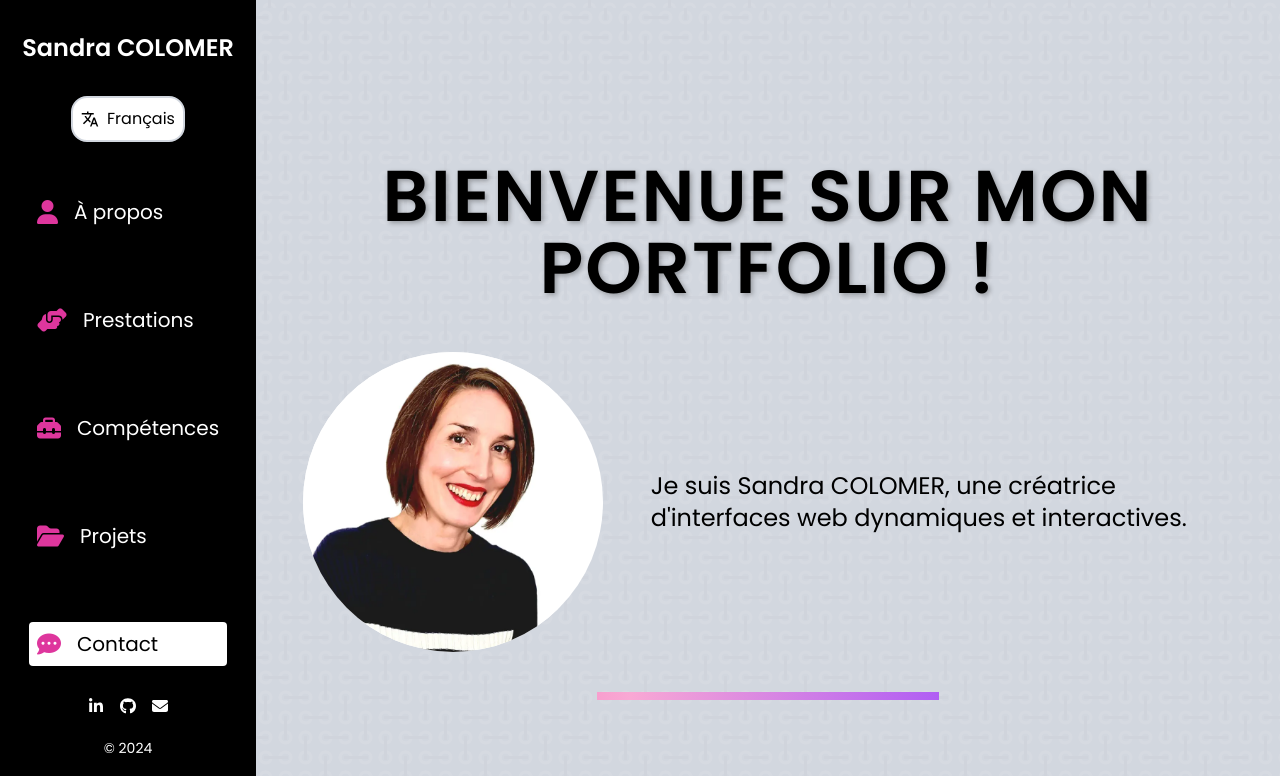
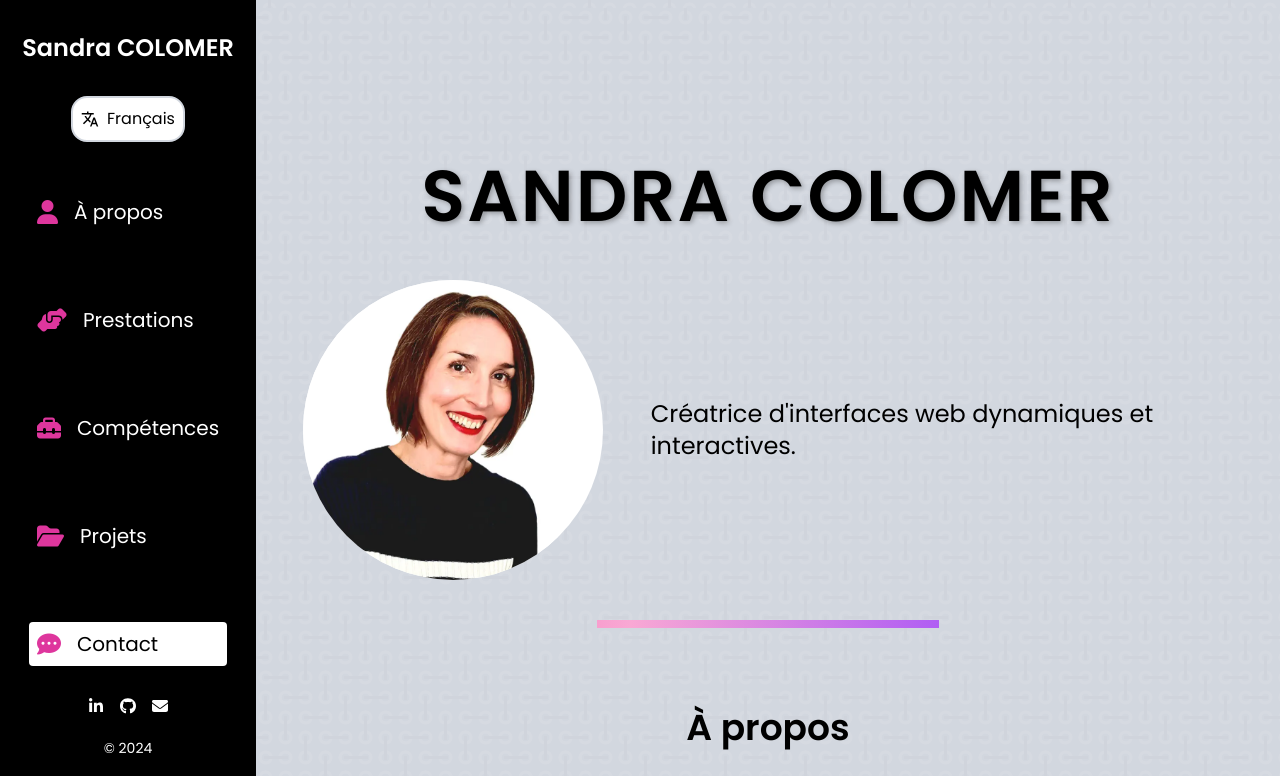
Before and after one commit to SanCo21/My-Portfolio, a Next.js app: page / in a window 1280 px wide. Shown: the top 776 px of the page. Built offline with nearby package versions, Linux system fonts and the light colour scheme.

Commit message:
collapse animation and change h2 into h1

```diff
--- a/src/app/components/CollapseAbout.js
+++ b/src/app/components/CollapseAbout.js
@@ -39,8 +39,8 @@ const CollapseAbout = ({ content, textSize }) => {
         id="collapse-content"
         role="region"
         aria-hidden={!isOpen}
-        className={`transition-all duration-700 ease-in-out transform overflow-hidden ${
-          isOpen ? "max-h-150 opacity-100 translate-y-0" : "max-h-0 opacity-0 translate-y-10"
+        className={`transition-all duration-700 ease-in-out-out transform overflow-hidden ${
+          isOpen ? "max-h-150 opacity-100 " : "max-h-0 opacity-0 "
         }`}
       >
         <p className={`text-left ${textSize} mt-2 mb-10`}>{remainingText}</p>
--- a/src/app/components/Typewriter.js
+++ b/src/app/components/Typewriter.js
@@ -23,13 +23,13 @@ const Typewriter = ({ text, className }) => {
   }, [index, text, displayedText]);
 
   return (
-    <h2 className={className}>
+    <h1 className={className}>
       <span className="visually-hidden text-[0.001px] opacity-0">{text}</span>
       <br />
       <span ref={textRef} aria-hidden={displayedText === "" ? "true" : "false"}>
         {displayedText}
       </span>
-    </h2>
+    </h1>
   );
 };
 
--- a/src/app/styles/globals.css
+++ b/src/app/styles/globals.css
@@ -190,3 +190,8 @@ html {
   letter-spacing: 2px;
   text-shadow: 2px 2px 5px rgba(0, 0, 0, 0.3);
 }
+
+/* collapse animation */
+.transition-height {
+  transition: max-height 1s ease-in-out, transform 1s ease-in-out, opacity 1s ease-in-out;
+}
--- a/src/content.js
+++ b/src/content.js
@@ -44,12 +44,12 @@ export const content = {
     home: {
       id: "home",
       title: {
-        en: "Welcome to my Portfolio!",
-        fr: "Bienvenue sur mon Portfolio !",
+        en: "Sandra COLOMER",
+        fr: "Sandra COLOMER",
       },
       content: {
-        en: "I am Sandra COLOMER, a creator of dynamic and interactive web interfaces.",
-        fr: "Je suis Sandra COLOMER, une créatrice d'interfaces web dynamiques et interactives.",
+        en: "Creator of dynamic and interactive web interfaces.",
+        fr: "Créatrice d'interfaces web dynamiques et interactives.",
       },
       imageSrc: "/images/Portrait4.webp",
       imageAlt: "Portrait de Sandra COLOMER ",
```
